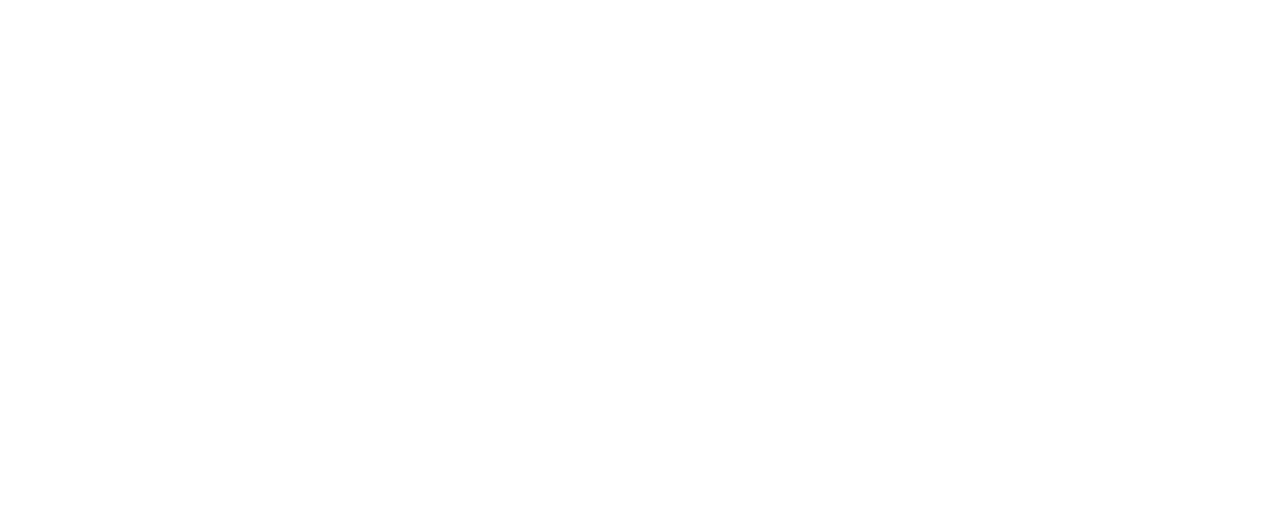
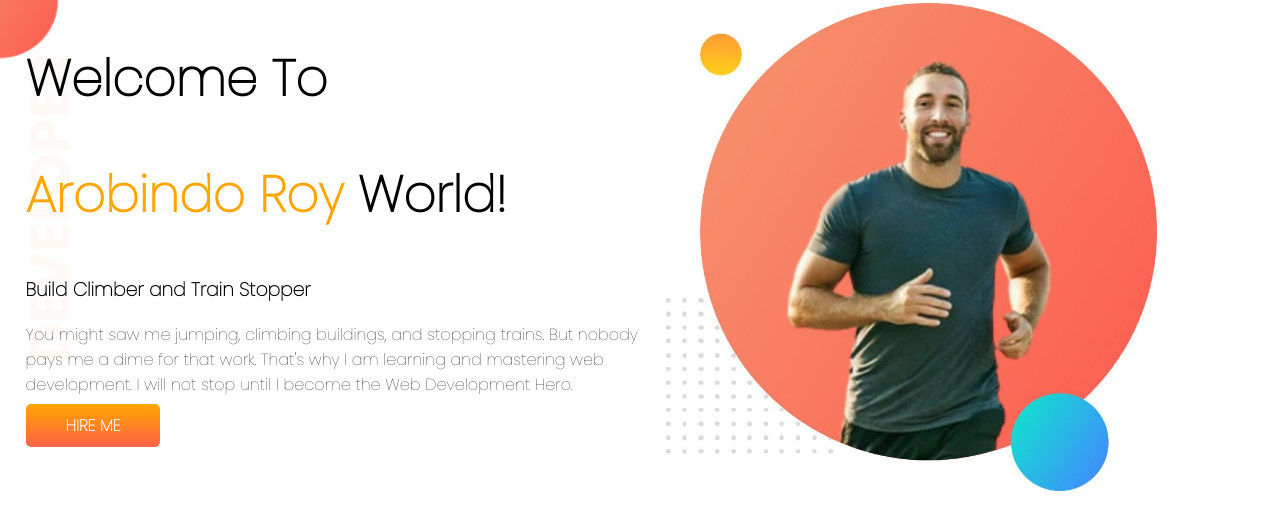
Before and after one commit to arobindo-88/developer-portfolio, a plain HTML site: page index.html in a window 1280 px wide. Drawn offline with Linux system fonts and the light colour scheme.

Commit message:
add top banner section

```diff
--- a/index.html
+++ b/index.html
@@ -1,13 +1,36 @@
 <!DOCTYPE html>
 <html lang="en">
+
 <head>
     <meta charset="UTF-8">
     <meta http-equiv="X-UA-Compatible" content="IE=edge">
     <meta name="viewport" content="width=device-width, initial-scale=1.0">
+    <link rel="preconnect" href="https://fonts.googleapis.com">
+    <link rel="preconnect" href="https://fonts.gstatic.com" crossorigin>
+    <link href="https://fonts.googleapis.com/css2?family=Poppins:wght@100&display=swap" rel="stylesheet">
     <link rel="stylesheet" href="style.css">
     <title>Arobindo Portfolio</title>
 </head>
+
 <body>
+    <section class="top-banner">
+        <div class="half-width">
+            <h1>Welcome To</h1>
+            <h1><span class="orange-color">Arobindo Roy</span> World!</h1>
+            <h3>Build Climber and Train Stopper</h3>
+            <p>You might saw me jumping, climbing buildings, and stopping trains. But nobody pays me a dime for that
+                work.
+                That's why I am learning and mastering web development. I will not stop until I become the Web
+                Development
+                Hero.</p>
+            <a class="link-button" href="#" target="_blank">HIRE ME</a>
+        </div>
+
+        <div class="half-width">
+            <img src="images/my-bg.jpg" alt="">
+        </div>
+    </section>
 
 </body>
+
 </html>
--- a/style.css
+++ b/style.css
@@ -0,0 +1,41 @@
+body{
+    font-family: 'Poppins', sans-serif;
+    margin: 0;
+}
+
+h1{
+    font-size: 50px;
+}
+
+.orange-color{
+    color: orange;
+}
+
+section{
+    display: flex;
+}
+
+.half-width{
+    width: 50%;
+    padding-left: 2%;
+}
+
+.half-width img{
+    width: 80%;
+    padding-top: 3px;
+}
+
+.link-button{
+    text-decoration: none;
+    background-image: linear-gradient(orange, tomato);
+    padding: 10px 40px;
+    border-radius: 5px;
+    color: white;
+    font-weight: bold;
+}
+
+.top-banner{
+    background-image: url(images/top-banner.png);
+    background-repeat: no-repeat;
+
+}
```
Also changed, not shown: images/dream-bg.png (added), images/exp-bg.png (added), images/my-bg.jpg (added), images/top-banner.png (added).
